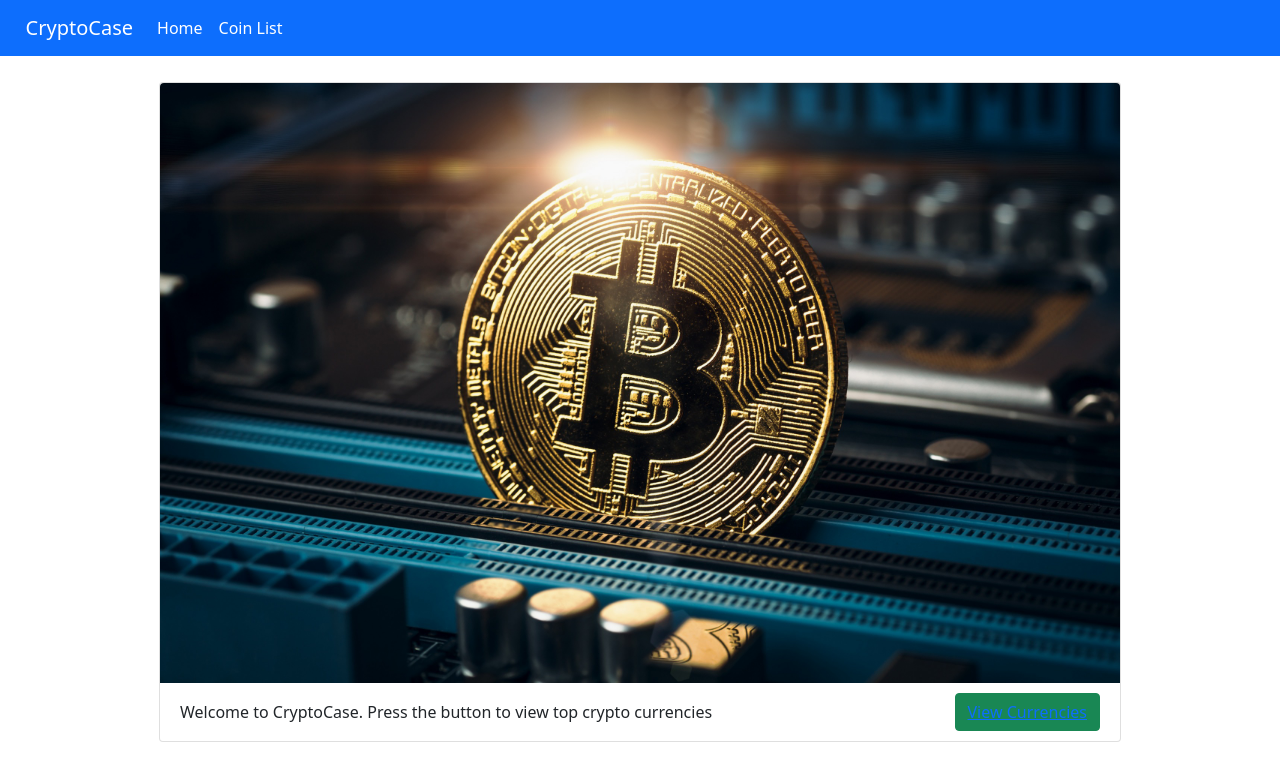
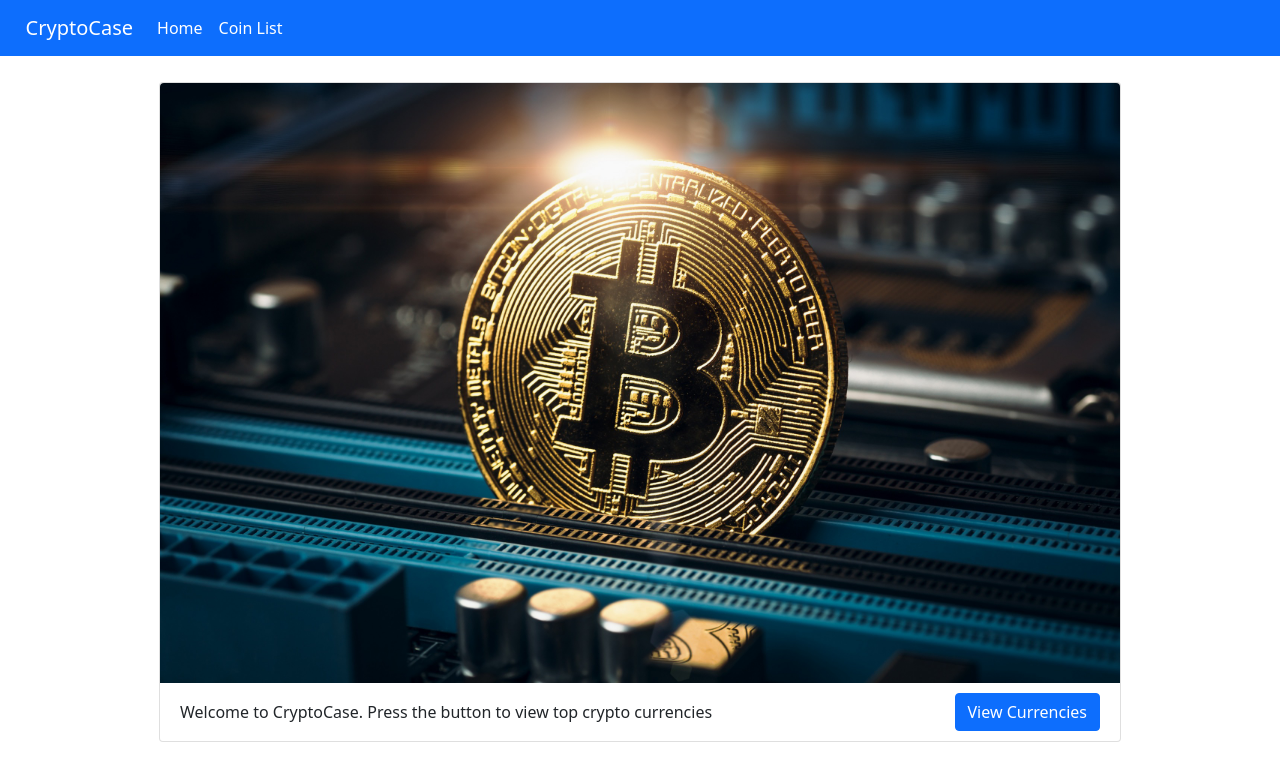
Before and after one commit to Magnus9/cryptocase, a Vue app: page /#/ in a window 1280 px wide. Shown: the top 780 px of the page. Built offline with nearby package versions, Linux system fonts and the light colour scheme.

Commit message:
update to use router-link on the outside of button

```diff
--- a/src/views/Home.vue
+++ b/src/views/Home.vue
@@ -3,9 +3,9 @@
     <img src="@/assets/crypto.png" />
     <div class="card-content">
       <span>Welcome to CryptoCase. Press the button to view top crypto currencies</span>
-      <b-button variant="success">
-        <router-link to="/coins">View Currencies</router-link>
-      </b-button>
+      <router-link to="/coins">
+        <b-button variant="primary">View Currencies</b-button>
+      </router-link>
     </div>
   </div>
 </template>
```
